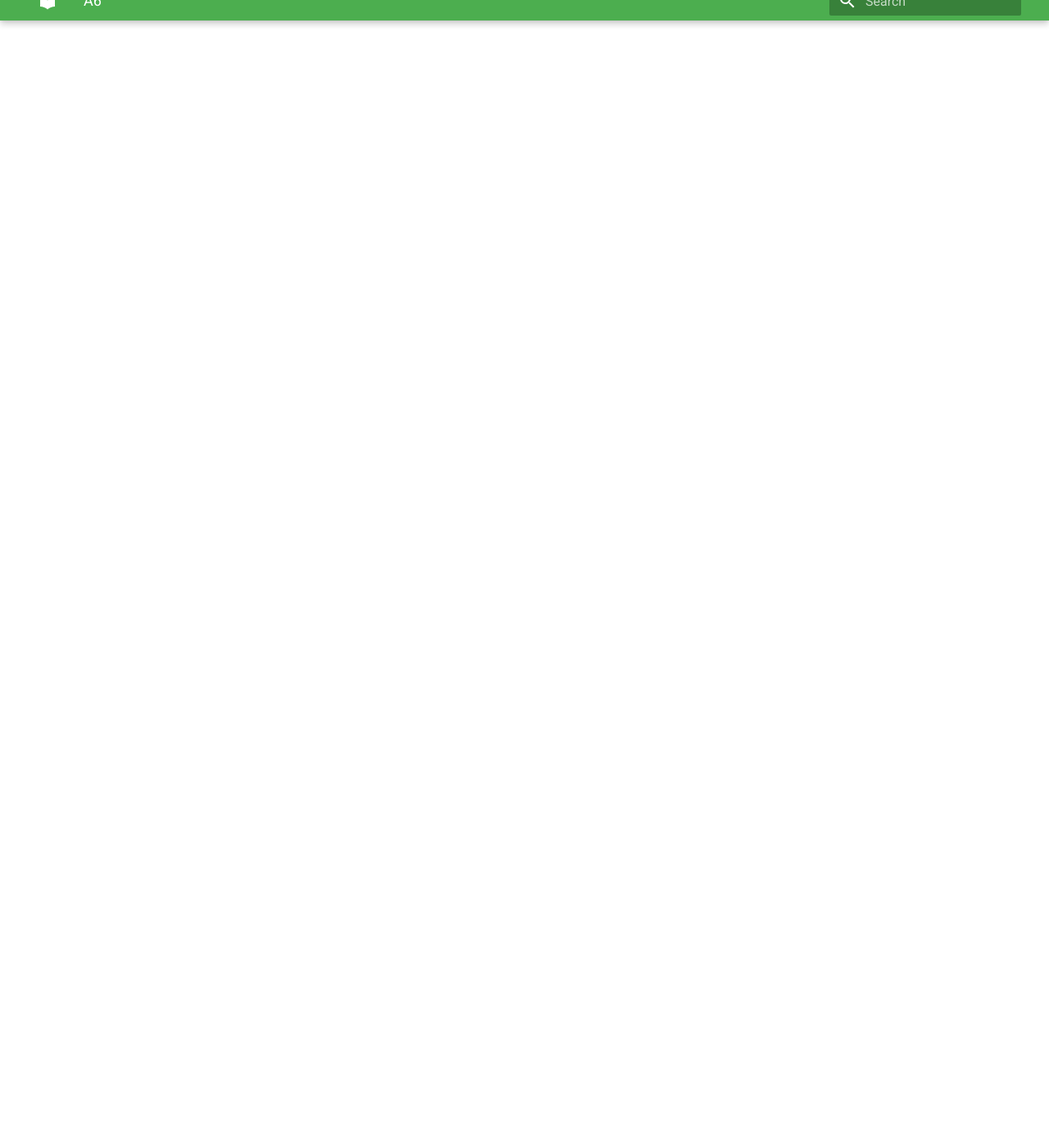
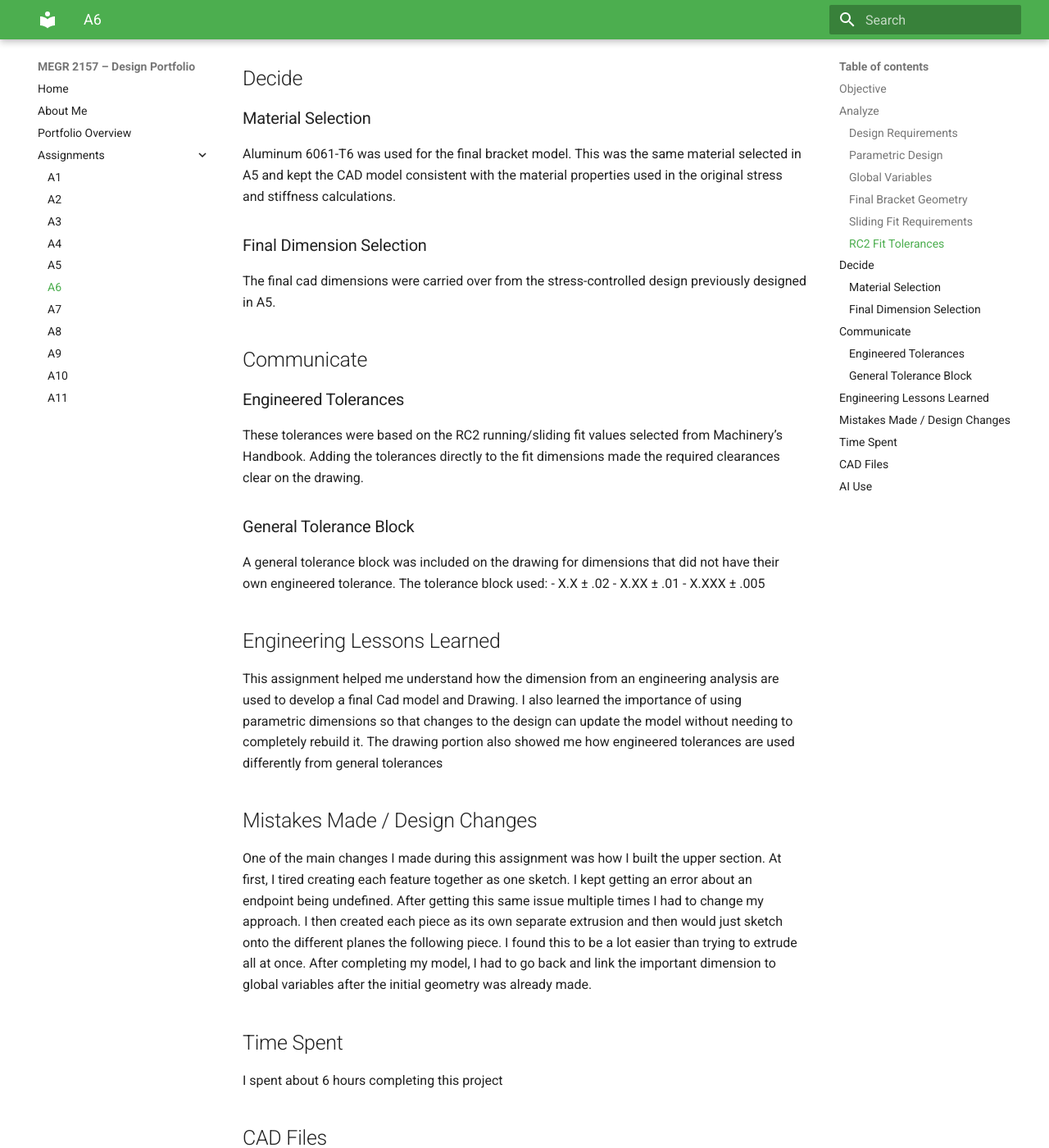
Before and after one commit to msweeney27j/-megr2157-portfolio, an MkDocs documentation site: the page built from docs/assignments/A06/index.md, in a window 1280 px wide and 1400 px high, scrolled down 1375 px. Shown: the whole window at 82% size. Built offline with MkDocs 1.6.1 and Material for MkDocs 9.7.7, drawn with Linux system fonts in a browser that asks for light colours; some of the changed text lies outside the part shown.

Commit message:
Update index.md

```diff
--- a/docs/assignments/A06/index.md
+++ b/docs/assignments/A06/index.md
@@ -1,12 +1,92 @@
-# A6 – [Topic]
+# A6 – Bracket Drawing
 
 ## Objective
-
+The objective of this assignment was to create a fully parametric solidworks model and engineering drawing designed in the A5 assignment. The final drawing had be fully dimensioned using the third angle projection with tolerances included for the sliding-fit gaps. The model used the final stress-based dimensions from A5 and are contolled parametrically.
 
 ## Analyze
 
+### Design Requirements
+The bracket was modeled using the final stress-based dimensions from my A5 assignment. The cad model was set up to be parametric so that dimensions can be controlled through variables. Third angle projection was used to create our fully dimensioned drawing. The sliding fit gaps required tolerances based on the RC3 running/sliding fit values from my machinery's handbook.
+
+### Parametric Design
+The bracket was modeled in SolidWorks as a single part. The major dimension were linked to global variables so the geometry could automatically update if a value was changed. This made the model easier to modify and kept the cad dimensions consistent with the selected dimensions from A5.
+### Global Variables
+
+### Final Bracket Geometry
+The final bracket geometry used the stress-based dimensions from the previous assignment.
+Feature A used a diameter of 0.848 in.
+Feature B used a 0.245 in × 1.25 in cross-section.
+Feature C used a thickness of 0.326 in.
+Feature D used a 0.173 in × 0.173 in square cross-section.
+Feature E used a thickness of 0.326 in.
+
+### Sliding Fit Requirements
+The bracket was designed to slide over the rigid T-beam at 3 locations. Each of these gaps required running/sliding fits rather than using the general drawing tolerances. An RC2 running/sliding fit was used so the bracket could move over the T-beam while still maintaing a clearance.
+
+### RC2 Fit Tolerances
+The tree sliding fit gaps were given the RC2 running/sliding fit tolerances. These tolerances were found from my machinery's handbook:
+
+0.173 in with +0.0003 / -0.0000
+0.245 in with +0.0004 / -0.0000
+0.500 in with +0.0004 / -0.0000
+
+These tolerances were added directly to the fit dimension so they wouldn't be interfered by the general tolerance block.
 
 ## Decide
 
 
+### Material Selection
+Aluminum 6061-T6 was used for the final bracket model.
+This was the same material selected in A5 and kept the CAD model consistent with the material properties used in the original stress and stiffness calculations.
+
+### Final Dimension Selection
+The final cad dimensions were carried over from the stress-controlled design previously designed in A5.
+
 ## Communicate
+
+### Engineered Tolerances
+These tolerances were based on the RC2 running/sliding fit values selected from Machinery’s Handbook. Adding the tolerances directly to the fit dimensions made the required clearances clear on the drawing.
+
+### General Tolerance Block
+A general tolerance block was included on the drawing for dimensions that did not have their own engineered tolerance.
+The tolerance block used:
+- X.X ±  .02
+- X.XX ± .01
+- X.XXX ± .005
+
+## Engineering Lessons Learned
+This assignment helped me understand how the dimension from an engineering analysis are used to develop a final Cad model and Drawing. I also learned the importance of using parametric dimensions so that changes to the design can update the model without needing to completely rebuild it. The drawing portion also showed me how engineered tolerances are used differently from general tolerances
+
+## Mistakes Made / Design Changes
+One of the main changes I made during this assignment was how I built the upper section. At first, I tired creating each feature together as one sketch. I kept getting an error about an endpoint being undefined. After getting this same issue multiple times I had to change my approach. I then created each piece as its own separate extrusion and then would just sketch onto the different planes the following piece. I found this to be a lot easier than trying to extrude all at once. After completing my model, I had to go back and link the important dimension to global variables after the initial geometry was already made.
+
+## Time Spent
+I spent about 6 hours completing this project
+## CAD Files
+
+## AI Use
+
+Input: “How do I add engineered tolerances to dimensions in a SolidWorks drawing?”
+
+
+Chatgpt: In a SolidWorks drawing, you add an engineered tolerance directly to the dimension through its Dimension PropertyManager.
+
+Click the dimension you want to tolerance in the drawing.
+In the left-side Dimension PropertyManager, find the section labeled Tolerance/Precision.
+Under Tolerance Type, choose the tolerance format you need:
+Symmetric → 25.00 ±0.05
+Bilateral → 25.00 +0.05 / -0.02
+Limit → shows the maximum and minimum dimensions
+FIT / Fit with tolerance → for standard shaft/hole fits such as H7, g6, etc.
+Basic → boxes the dimension for GD&T applications
+Enter the upper and lower tolerance values.
+Set the dimension precision and tolerance precision if needed.
+Click elsewhere in the drawing or hit the green check to accept it.
+For example, if your nominal hole is Ø8.50 mm and your engineered tolerance is +0.10 / −0.00 mm, select the Ø8.50 dimension → Tolerance/Precision → Bilateral → enter:
+
+Upper: 0.10
+Lower: 0.00
+
+It should display approximately:
+
+Ø8.50 +0.10 / −0.00 mm
```
